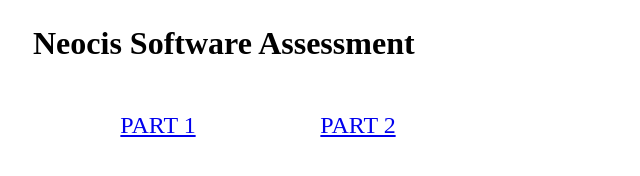
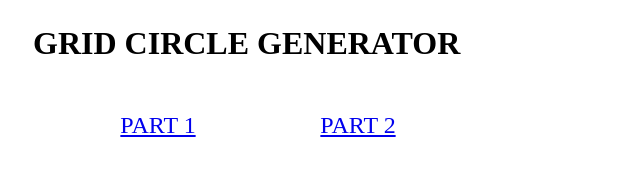
Before and after one commit to PrasannPradeepPatil/CIRLE-GENERATOR, a plain HTML site: page index.html in a window 1280 px wide. Shown: the whole page, without its empty margins (0-640 px from the left). Drawn offline with Linux system fonts and the light colour scheme.

Commit message:
Initial Commit

```diff
--- a/index.html
+++ b/index.html
@@ -7,11 +7,11 @@
     <meta http-equiv="X-UA-Compatible" content="ie=edge">
     <link rel="stylesheet" href="stylesheet.css">
 
-    <title>Neocis Software Assessment</title>
+    <title>GRID CIRCLE GENERATOR</title>
 </head>
 
 <body>
-    <h1>Neocis Software Assessment</h1>
+    <h1>GRID CIRCLE GENERATOR</h1>
     <div id="linkWrapper">
         <a href='./part1/part1.html'>PART 1</a>
         <a href='./part2/part2.html'>PART 2</a>
```
Also changed, not shown: 1 other file.
